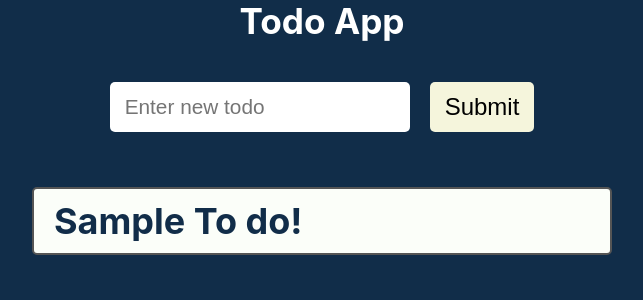
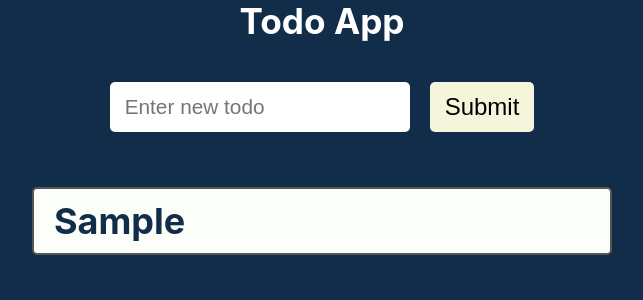
Before and after one commit to Daskendrik/learning_react, a React (Create React App) app: page / in a window 1280 px wide. Both pictures are taken after typing "Sample" into the empty fields and a click on the button "Submit". Shown: the top 300 px of the page, without its empty margins (318-961 px from the left). Built offline with nearby package versions, Linux system fonts and the light colour scheme.

Commit message:
add delete todo

```diff
--- a/package.json
+++ b/package.json
@@ -8,6 +8,7 @@
     "@testing-library/user-event": "^13.5.0",
     "react": "^18.2.0",
     "react-dom": "^18.2.0",
+    "react-icons": "^4.11.0",
     "react-scripts": "5.0.1",
     "web-vitals": "^2.1.4"
   },
--- a/src/App.js
+++ b/src/App.js
@@ -9,11 +9,14 @@ function App() {
   const addTodoHandler = (text) => {
     SetTodos([...todos, text]);
   };
+  const deleteTodoHandler = (index) => {
+    SetTodos(todos.filter((_, ind) => ind !== index));
+  };
   return (
     <div className="App">
       <h1>Todo App</h1>
       <TodoForm addTodo={addTodoHandler} />
-      <TodoList todos={todos} />
+      <TodoList todos={todos} deleteTodo={deleteTodoHandler} />
     </div>
   );
 }
--- a/src/Components/Todos/Todo.js
+++ b/src/Components/Todos/Todo.js
@@ -1,11 +1,15 @@
 import styles from './Todo.module.css';
 
 const Todo = (props) => {
-  const { todo } = props;
+  const { todo, deleteTodo, index } = props;
   return (
     <>
-      <div className={styles.todo}>
-        <h2 className={styles.todoText}>{todo} To do!</h2>
+      <div
+        className={styles.todo}
+        onDoubleClick={() => deleteTodo(index)}
+        index={index}
+      >
+        <h2 className={styles.todoText}>{todo}</h2>
       </div>
     </>
   );
--- a/src/Components/Todos/TodoList.js
+++ b/src/Components/Todos/TodoList.js
@@ -2,7 +2,7 @@ import Todo from './Todo';
 import styles from './TodoList.module.css';
 
 const TodoList = (props) => {
-  const { todos } = props;
+  const { todos, deleteTodo } = props;
   //   const [arrayTodoArray, setarrayTodoArray] = useState(null);
   console.log(todos);
 
@@ -11,7 +11,9 @@ const TodoList = (props) => {
       {!todos.length ? (
         <h2>Todo list empty</h2>
       ) : (
-        todos.map((todo, index) => <Todo key={index} todo={todo} />)
+        todos.map((todo, index) => (
+          <Todo key={index} todo={todo} deleteTodo={deleteTodo} index={index} />
+        ))
       )}
     </div>
   );
```
Also changed, not shown: 1 other file (tests, documents, lock files or other folders).
